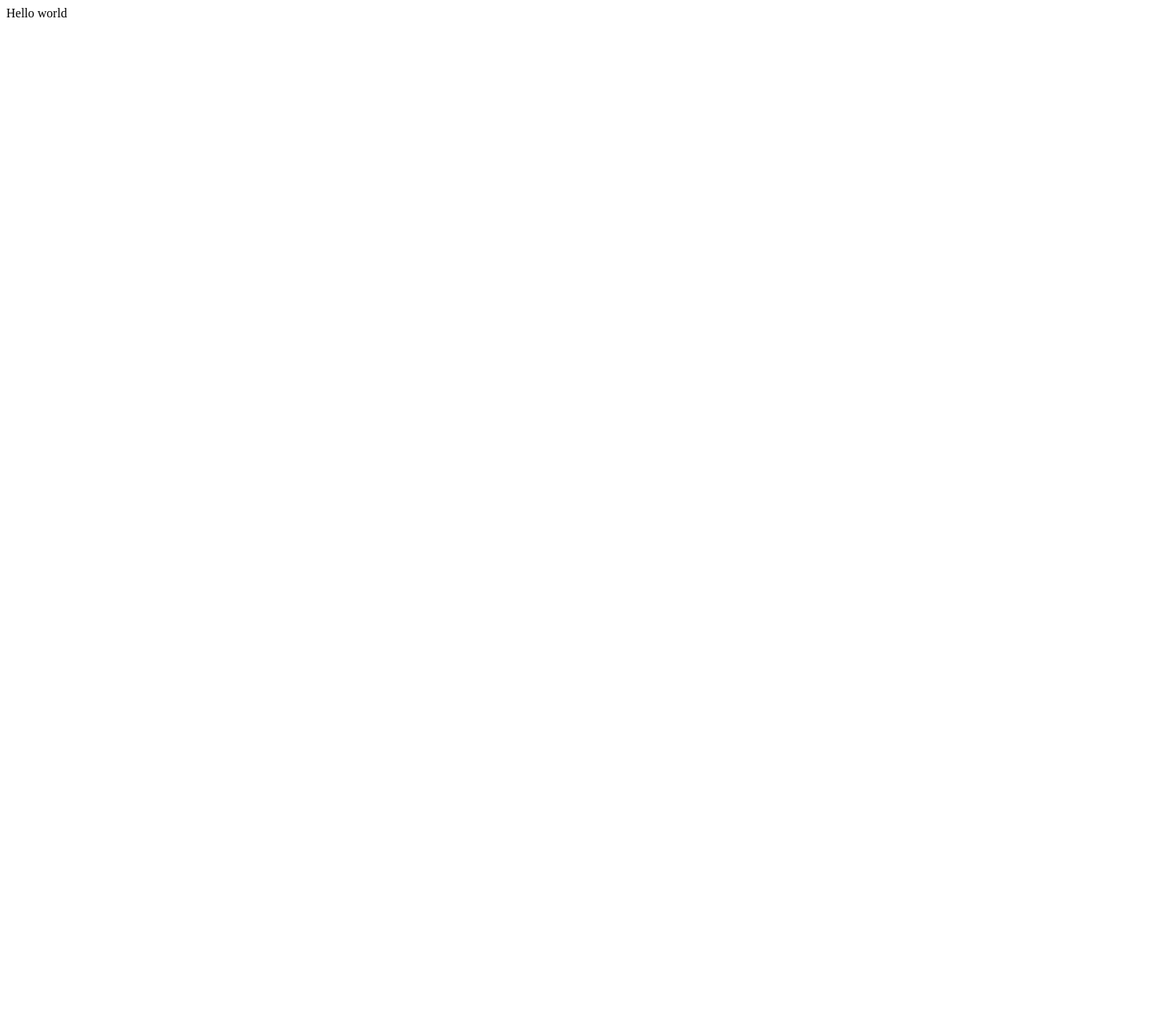
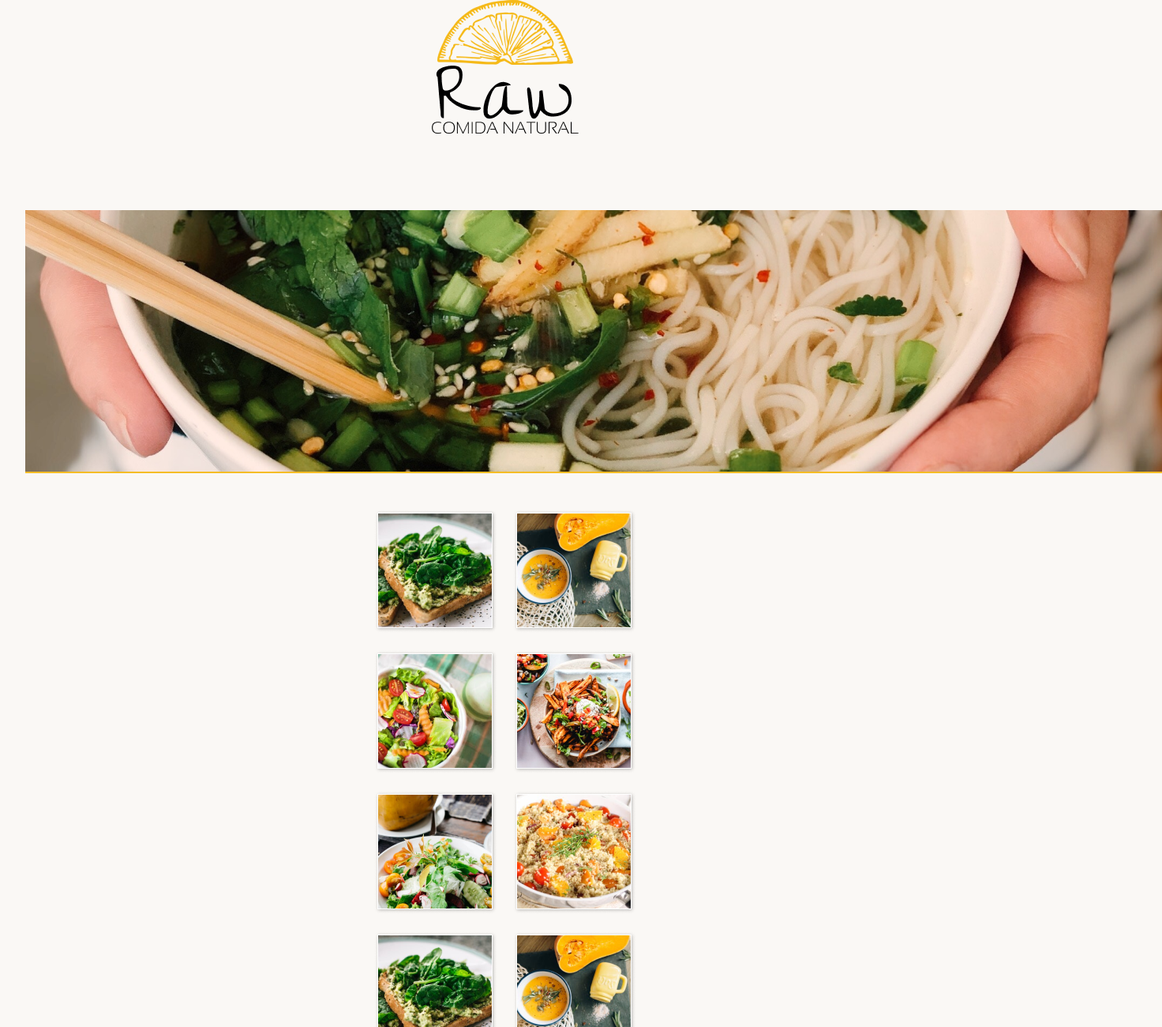
Before and after one commit to Antoniaiai/Portfolio, a plain HTML site: page index.html in a window 1280 px wide. Shown: the top 1300 px of the page at 79% size, 1472 px wide, since content can reach past the window. Before the commit the page ends 800 px from the top, so only its background shows below. Drawn offline with Linux system fonts and the light colour scheme.

Commit message:
meu primeiro commit

```diff
--- /dev/null
+++ b/estilos.css
@@ -0,0 +1,50 @@
+*{
+    margin: 0;
+    padding: 0;
+    text-align: center;
+    font-family: garamond;
+}
+
+ul{
+
+  margin-left: 25em;
+  margin-right: 25em;
+}
+
+li{
+    list-style-type: none;
+    display: inline-block;
+    padding: 0.5em;
+
+}
+body{
+    background-color: #faf8f5;
+}
+
+p{
+    margin: 3em 42em;
+}
+
+h2{
+    font-style: italic;
+    border-bottom: 3px solid #F9F1DC;
+    font-size: 3em;
+}
+
+footer{
+    background-color: white;
+    padding: 3em;
+
+}
+
+figure{
+    padding: 2em;
+}
+
+figure img{
+    border-bottom: 2px solid #F5BD26;
+}
+
+ul{
+    padding-bottom:  2em;;
+}
--- a/index.html
+++ b/index.html
@@ -1,16 +1,51 @@
 <!DOCTYPE html>
-<html>
+<html lang="pr-br">
+<head>
+    <meta charset="UTF-8">
+    <meta http-equiv="X-UA-Compatible" content="IE=edge">
+    <meta name="viewport" content="width=device-width, initial-scale=1.0">
+    <link rel="stylesheet" href="estilos.css">
+    <title>SITE RAW</title>
 
-<head>
-  <meta charset="utf-8">
-  <meta name="viewport" content="width=device-width">
-  <title>replit</title>
-  <link href="style.css" rel="stylesheet" type="text/css" />
 </head>
+<body>
+    <header>
+        <h1> <img src="images/logo.png" alt=">RAW - Comida natural"></h1>
 
-<body>
-  Hello world
-  <script src="script.js"></script>
+    </header>
+
+    <figure>
+        <img src="images/destaque.png" alt="Comida destaque">
+    </figure>
+
+
+    <section >
+    <ul>
+        <li><img src="images/comida1.png" alt="comida 1"></li>
+        <li><img src="images/comida2.png" alt="comida 2"></li>
+        <li><img src="images/comida3.png" alt="comida 3"></li>
+        <li><img src="images/comida4.png" alt="comida 4"></li>
+        <li><img src="images/comida5.png" alt="comida 5"></li>
+        <li><img src="images/comida6.png" alt="comida 6"></li>
+        <li><img src="images/comida1.png" alt="comida 7"></li>
+        <li><img src="images/comida2.png" alt="comida 8"></li>
+        <li><img src="images/comida3.png" alt="comida 9"></li>
+        <li><img src="images/comida4.png" alt="comida 10"></li>
+        <li><img src="images/comida5.png" alt="comida 11"></li>
+        <li><img src="images/comida6.png" alt="comida 12"></li>
+
+        </ul>
+    </section>
+
+    <section >
+    <h2>O chef</h2>
+
+    <p>Lorem ipsum dolor sit amet. Non voluptatibus iusto est enim voluptatum qui fugit nulla. Qui quae nesciunt aut voluptatem minus eos ullam laborum ut galisum reiciendis et fugit aliquid et dolorem atque! 33 tempora nemo est consequatur doloremque est Quis perferendis quo rerum deleniti.</p>
+
+    </section>
+    <footer>
+        <address> Rua Olinto Meira 379, Cidade Alta</address>
+    </footer>
+
 </body>
-
 </html>
--- a/style.css
+++ /dev/null
@@ -1,4 +0,0 @@
-html {
-  height: 100%;
-  width: 100%;
-}
```
Also changed, not shown: images/comida1.png (added), images/comida10.png (added), images/comida11.png (added), images/comida12.png (added), images/comida2.png (added), images/comida3.png (added), images/comida4.png (added), images/comida5.png (added), images/comida6.png (added), images/comida7.png (added), images/comida8.png (added), images/comida9.png (added), images/destaque.png (added), images/interface.PNG (added), 2 more files, 1 other file.
